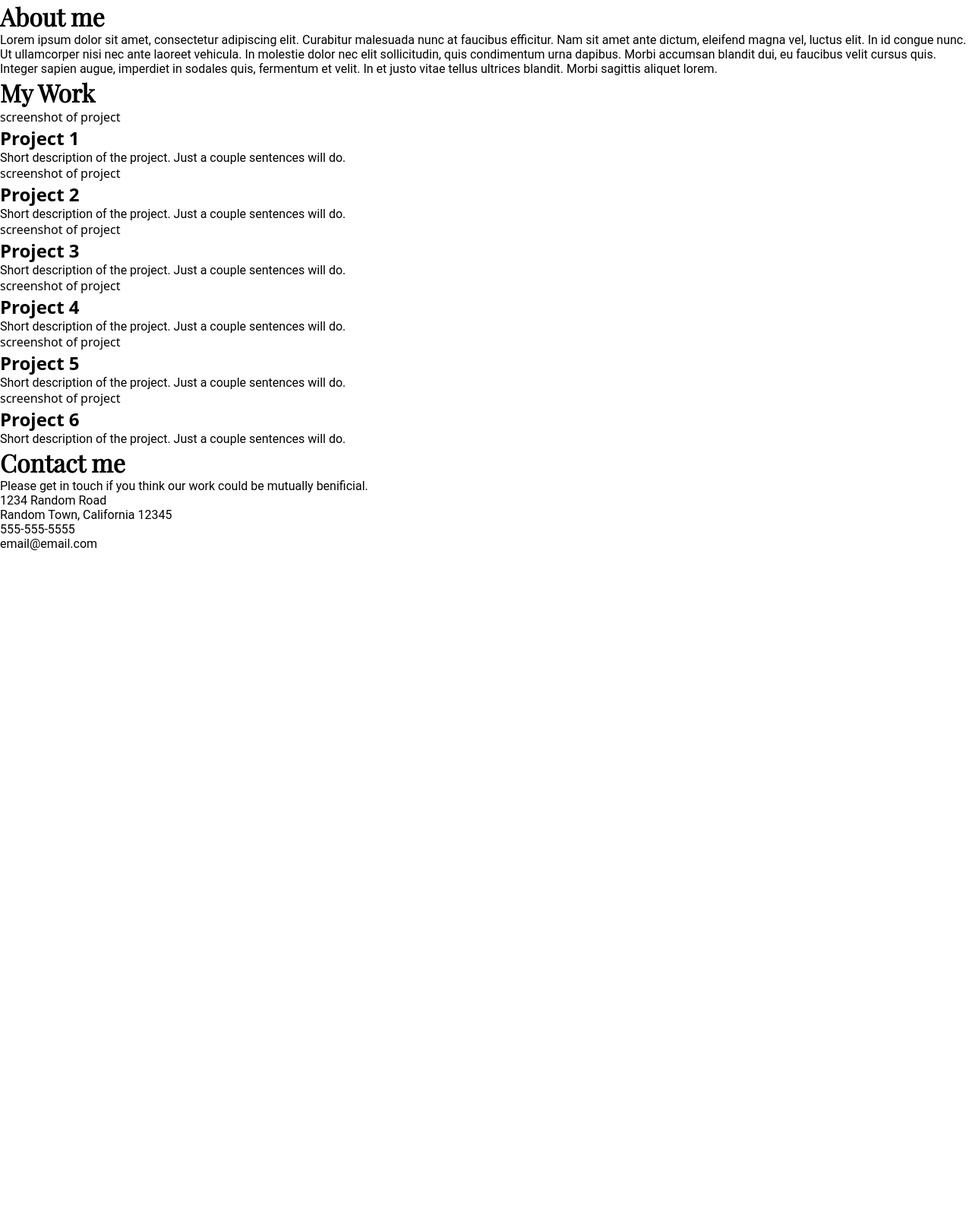
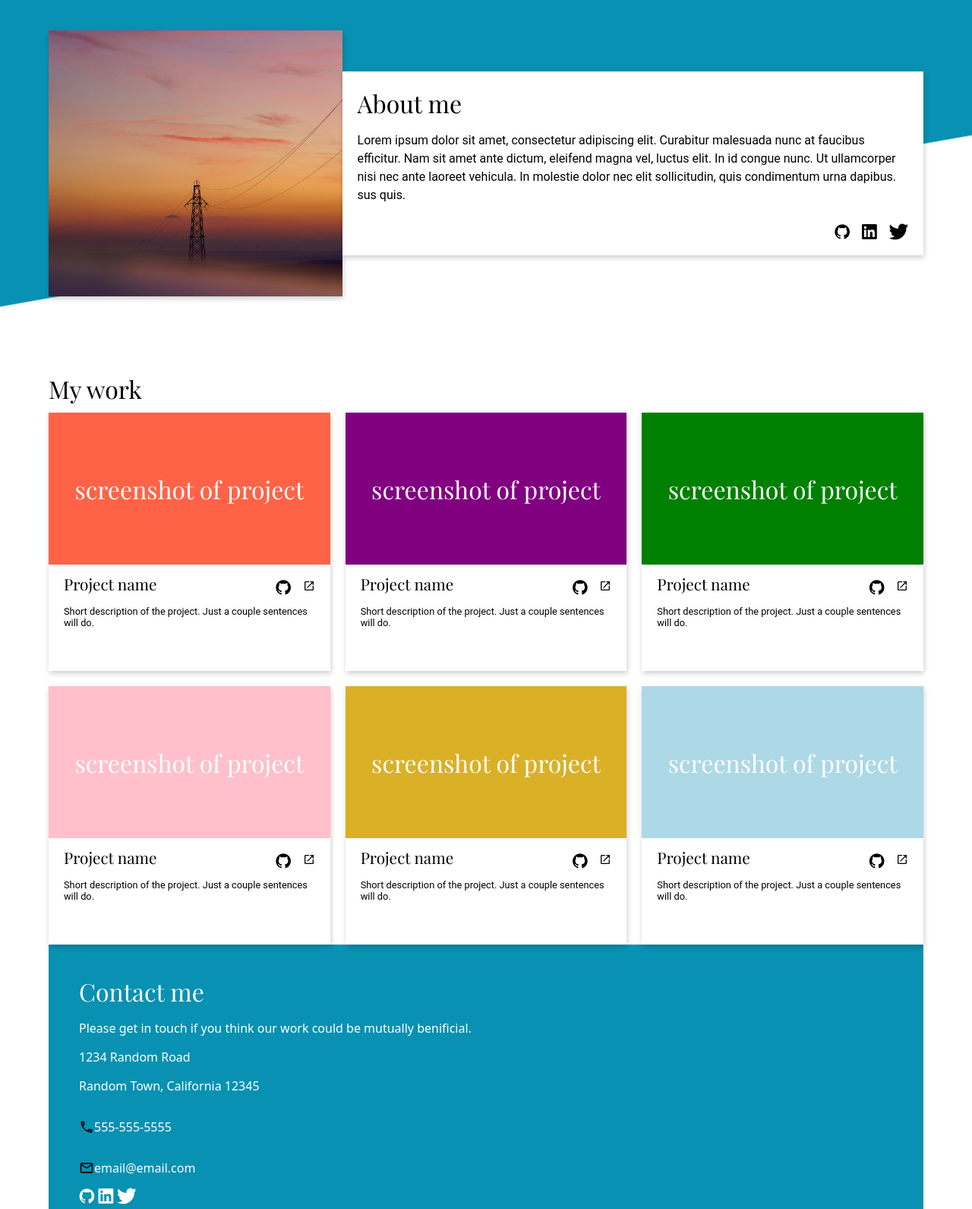
Before and after one commit to Accany1/odin-homepage, a plain HTML site: page index.html in a window 1280 px wide. Shown: the top 1591 px of the page at 76% size. Before the commit the page ends 800 px from the top, so only its background shows below. Drawn offline with nearby package versions, Linux system fonts and the light colour scheme; a web font is replaced by a local one.

Commit message:
working pc view of homepage title and projects

```diff
--- a/index.html
+++ b/index.html
@@ -8,45 +8,106 @@
         @import url('https://fonts.googleapis.com/css2?family=Playfair+Display:ital@0;1&display=swap');
     </style>
     <link rel="stylesheet" href="style.css" />
+    <link rel="stylesheet" type='text/css' href="https://cdn.jsdelivr.net/gh/devicons/devicon@latest/devicon.min.css" />
 </head>
 <body>
-    <div class="header">
+    <div class="content">
+        <div class="heading">
+            <img src="./pexels-pealdesign-28712681.jpg" alt="" width="600" height="600" class="main-image">
+            <div class="heading-content">
                 <h1>About me</h1>
-        <p>Lorem ipsum dolor sit amet, consectetur adipiscing elit. Curabitur malesuada nunc at faucibus efficitur. Nam sit amet ante dictum, eleifend magna vel, luctus elit. In id congue nunc. Ut ullamcorper nisi nec ante laoreet vehicula. In molestie dolor nec elit sollicitudin, quis condimentum urna dapibus. Morbi accumsan blandit dui, eu faucibus velit cursus quis. Integer sapien augue, imperdiet in sodales quis, fermentum et velit. In et justo vitae tellus ultrices blandit. Morbi sagittis aliquet lorem. </p>
+                <p class="main-desc">Lorem ipsum dolor sit amet, consectetur adipiscing elit. Curabitur malesuada nunc at faucibus efficitur. Nam sit amet ante dictum, eleifend magna vel, luctus elit. In id congue nunc. Ut ullamcorper nisi nec ante laoreet vehicula. In molestie dolor nec elit sollicitudin, quis condimentum urna dapibus. sus quis.</p>
+                <div class="icons">
+                    <i class="devicon-github-original"></i>
+                    <i class="devicon-linkedin-plain"></i>
+                    <i class="devicon-twitter-original"></i>
                 </div>
+            </div>
+        </div>
+        <div class="works-section">
+            <h1>My work</h1>
             <div class="works">
-        <h1>My Work</h1>
-        <div class="project-1">
-            <div class="screenshot-1">screenshot of project</div>
-            <h2>Project 1</h2>
-            <p class="description">Short description of the project. Just a couple sentences will do.</p>
+                <div class="project">
+                    <div class="screenshot-1 screenshots">screenshot of project</div>
+                    <div class="project-content">
+                        <div class="title-icons">
+                            <h2>Project name</h2>
+                            <div class="icons">
+                                <i class="devicon-github-original"></i>
+                                <img src="./open-in-new.svg" alt="" width="16px" height="16px">
                             </div>
-        <div class="project-2">
-            <div class="screenshot-2">screenshot of project</div>
-            <h2>Project 2</h2>
-            <p class="description">Short description of the project. Just a couple sentences will do.</p>
                         </div>
-        <div class="project-3">
-            <div class="screenshot-3">screenshot of project</div>
-            <h2>Project 3</h2>
-            <p class="description">Short description of the project. Just a couple sentences will do.</p>
-        </div>
-        <div class="project-4">
-            <div class="screenshot-4">screenshot of project</div>
-            <h2>Project 4</h2>
-            <p class="description">Short description of the project. Just a couple sentences will do.</p>
-        </div>
-        <div class="project-5">
-            <div class="screenshot-5">screenshot of project</div>
-            <h2>Project 5</h2>
-            <p class="description">Short description of the project. Just a couple sentences will do.</p>
-        </div>
-        <div class="project-6">
-            <div class="screenshot-6">screenshot of project</div>
-            <h2>Project 6</h2>
                         <p class="description">Short description of the project. Just a couple sentences will do.</p>
                     </div>
                 </div>
+                <div class="project">
+                    <div class="screenshot-2 screenshots">screenshot of project</div>
+                    <div class="project-content">
+                        <div class="title-icons">
+                            <h2>Project name</h2>
+                            <div class="icons">
+                                <i class="devicon-github-original"></i>
+                                <img src="./open-in-new.svg" alt="" width="16px" height="16px">
+                            </div>
+                        </div>
+                        <p class="description">Short description of the project. Just a couple sentences will do.</p>
+                    </div>
+                </div>
+                <div class="project">
+                    <div class="screenshot-3 screenshots">screenshot of project</div>
+                    <div class="project-content">
+                        <div class="title-icons">
+                            <h2>Project name</h2>
+                            <div class="icons">
+                                <i class="devicon-github-original"></i>
+                                <img src="./open-in-new.svg" alt="" width="16px" height="16px">
+                            </div>
+                        </div>
+                        <p class="description">Short description of the project. Just a couple sentences will do.</p>
+                    </div>
+                </div>
+                <div class="project">
+                    <div class="screenshot-4 screenshots">screenshot of project</div>
+                    <div class="project-content">
+                        <div class="title-icons">
+                            <h2>Project name</h2>
+                            <div class="icons">
+                                <i class="devicon-github-original"></i>
+                                <img src="./open-in-new.svg" alt="" width="16px" height="16px">
+                            </div>
+                        </div>
+                        <p class="description">Short description of the project. Just a couple sentences will do.</p>
+                    </div>
+                </div>
+                <div class="project">
+                    <div class="screenshot-5 screenshots">screenshot of project</div>
+                    <div class="project-content">
+                        <div class="title-icons">
+                            <h2>Project name</h2>
+                            <div class="icons">
+                                <i class="devicon-github-original"></i>
+                                <img src="./open-in-new.svg" alt="" width="16px" height="16px">
+                            </div>
+                        </div>
+                        <p class="description">Short description of the project. Just a couple sentences will do.</p>
+                    </div>
+                </div>
+                <div class="project">
+                    <div class="screenshot-6 screenshots">screenshot of project</div>
+                    <div class="project-content">
+                        <div class="title-icons">
+                            <h2>Project name</h2>
+                            <div class="icons">
+                                <i class="devicon-github-original"></i>
+                                <img src="./open-in-new.svg" alt="" width="16px" height="16px">
+                            </div>
+                        </div>
+                        <p class="description">Short description of the project. Just a couple sentences will do.</p>
+                    </div>
+                </div>
+            </div>
+        </div>
+
         <footer>
             <div class="footer-container">
                 <h1 class="footer-title">Contact me</h1>
@@ -56,10 +117,22 @@
                     <p class="footer-location">Random Town, California 12345</p>
                 </div>
                 <div>
+                    <div class="phone">
+                        <img src="./phone-outline.svg" alt="" width="20px" height="20px">
                         <p class="phone-number">555-555-5555</p>
+                    </div>
+                    <div class="email">
+                        <img src="./email-outline.svg" alt="" width="20px" height="20px">
                         <p class="email">email@email.com</p>
                     </div>
                 </div>
+                <div>
+                    <i class="devicon-github-original"></i>
+                    <i class="devicon-linkedin-plain"></i>
+                    <i class="devicon-twitter-original"></i>
+                </div>
+            </div>
         </footer>
+    </div>
 </body>
 </html>
--- a/style.css
+++ b/style.css
@@ -1,18 +1,144 @@
-* {
+html,
+body {
     padding: 0;
+    margin: 0;
+    font-family: system-ui, Roboto, "Playfair Display", serif;
+    background: linear-gradient(170deg, #0891B2, #0891B2 20%, white 20.1%, white 100%);
+}
+
+h1 {
+    font-family: "Playfair Display", serif;
+    font-weight: 500;
     margin: 0;
 }
 
-body {
-    overflow: hidden;
-    font-family: system-ui, Roboto, "Playfair Display", serif;
+h2 {
+    font-family: "Playfair Display", serif;
+    font-weight: 500;
+    margin: 0;
+    font-size: 1.3em;
 }
 
-
-h1 {
-    font-family: "Playfair Display", serif;
+i {
+    font-size: 1.3em;
 }
 
-p {
+.main-desc {
     font-family: Roboto;
+    line-height: 150%;
 }
+
+.description {
+    font-family: Roboto;
+    font-size: 0.8em;
+}
+
+.content {
+    margin: 40px 5%;
+}
+
+.heading {
+    display: flex;
+    align-items: center;
+}
+
+.main-image {
+    height: 350px;
+    width: 100%;
+    object-fit:cover;
+    box-shadow: 1px 3px 7px rgba(0,0,0,0.2);
+}
+
+.heading-content {
+    display: flex;
+    flex-direction: column;
+    padding: 20px;
+    background-color: white;
+    margin: 30px 0px;
+    box-shadow: 1px 3px 7px rgba(0,0,0,0.2);
+}
+.works-section {
+    margin-top: 100px;
+}
+
+.screenshots {
+    height: 200px;
+    display: flex;
+    flex-direction: column;
+    font-family: "Playfair Display", serif;
+    color: white;
+    font-size: 2em;
+    justify-content: center;
+    align-items: center;
+    text-align: center;
+}
+
+.icons {
+    margin-top: 10px;
+    margin-left: auto;
+    display: flex;
+    justify-items: center;
+    gap: 15px;
+}
+
+.works {
+    margin-top: 10px;
+    display: grid;
+    grid-template-columns: repeat(3, minmax(50px, 1fr));
+    gap: 20px;
+}
+
+.project {
+    display: flex;
+    flex-direction: column;
+    box-shadow: 1px 3px 7px rgba(0,0,0,0.2);
+}
+
+.project-content {
+    padding: 10px 20px;
+    height: 120px;
+}
+
+.title-icons {
+    display: flex;
+    align-items: center;
+}
+
+.screenshot-1  {
+    background-color: tomato;
+}
+
+.screenshot-2  {
+    background-color: purple;
+}
+
+.screenshot-3  {
+    background-color: green;
+}
+
+.screenshot-4  {
+    background-color: pink;
+}
+
+.screenshot-5  {
+    background-color: rgb(218, 176, 39);
+}
+
+.screenshot-6  {
+    background-color: lightblue;
+}
+
+footer {
+    background-color: #0891B2;
+    padding: 40px;
+}
+
+.footer-container {
+    color: white;
+}
+
+.phone,
+.email {
+    display: flex;
+    align-items: center;
+}
```
Also changed, not shown: email-outline.svg (added), open-in-new.svg (added), pexels-pealdesign-28712681.jpg (added), phone-outline.svg (added). Lines whose indentation alone changed are shown as unchanged.
